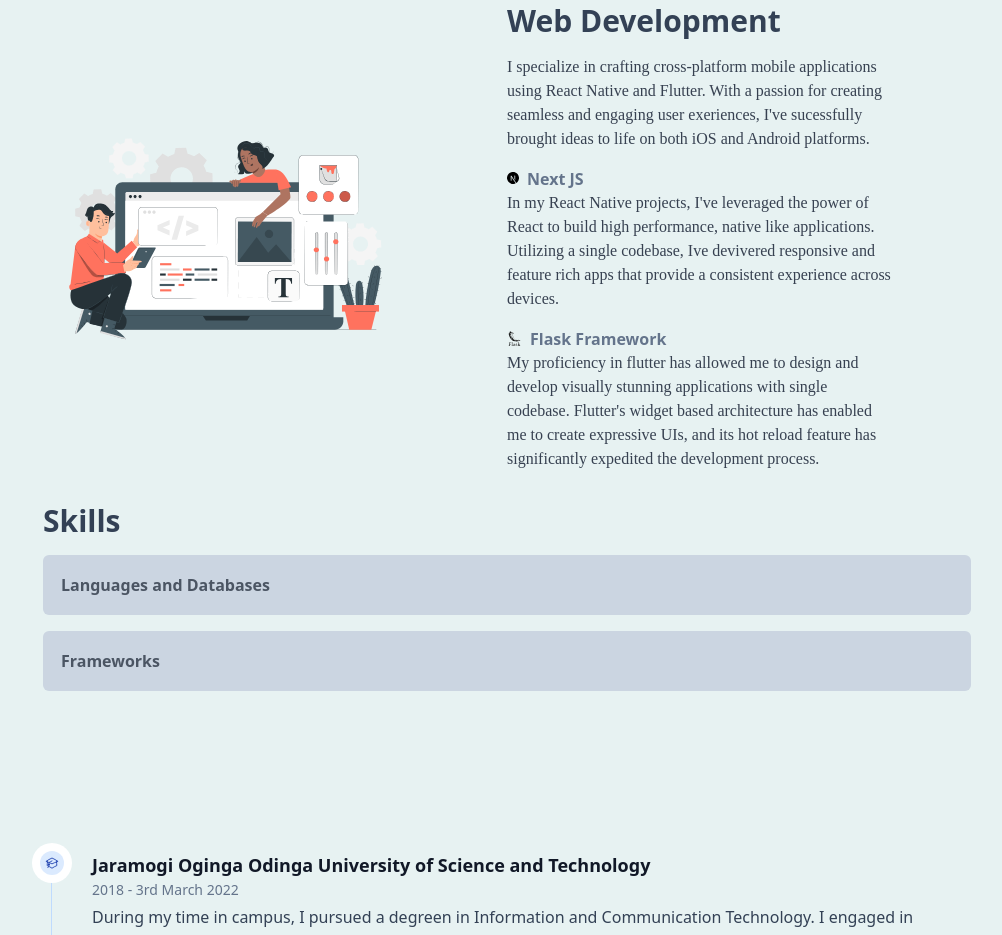
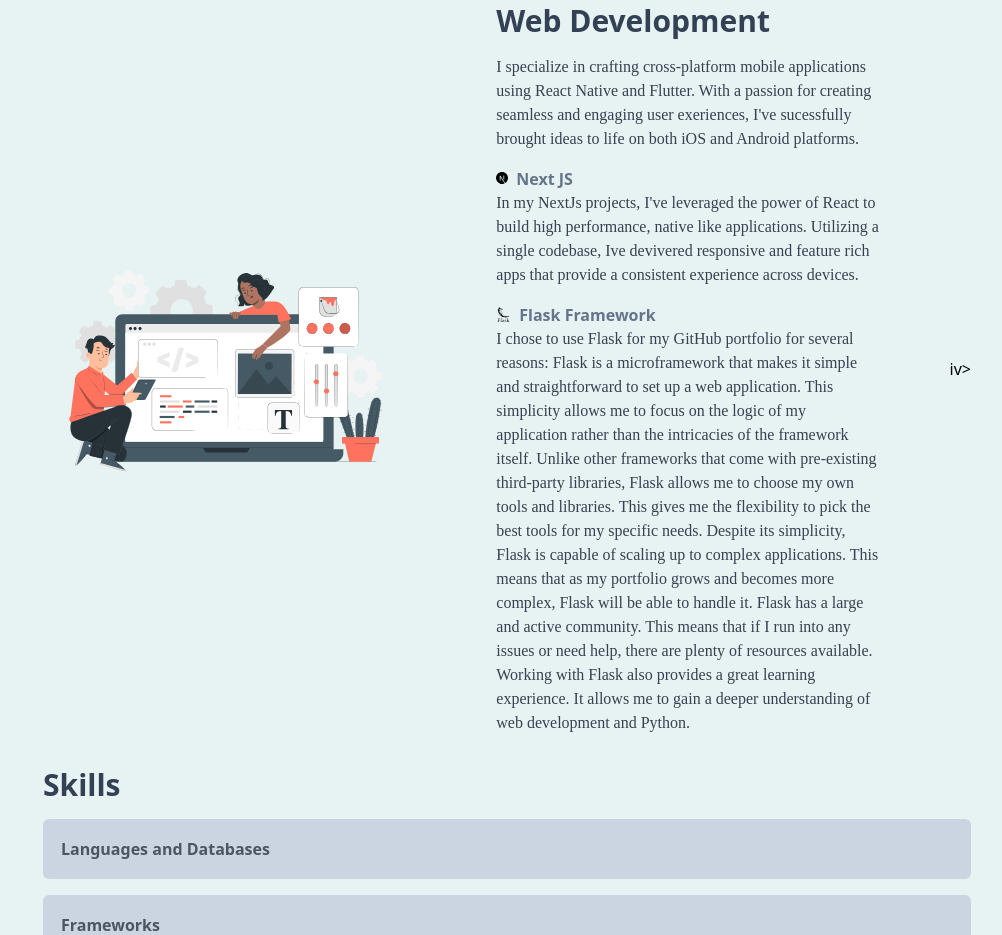
Before and after one commit to Aaron-Ochieng/aaron-ochieng.github.io, a website: page index.html in a window 1280 px wide. Shown: the part 1077-2012 px from the top of the page, without its empty margins (133-1135 px from the left). Drawn offline with Linux system fonts and the light colour scheme.

Commit message:
Update index.html

```diff
--- a/index.html
+++ b/index.html
@@ -191,7 +191,7 @@
                     </div>
                     <p
                         class="max-w-sm text-left font-times text-gray-700 dark:text-gray-100 font-[18px]">
-                        In my React Native projects, I've leveraged the power of React to build high performance, native
+                        In my NextJs projects, I've leveraged the power of React to build high performance, native
                         like applications. Utilizing a single codebase, Ive devivered responsive and feature rich apps
                         that provide a consistent experience across devices.
                     </p>
@@ -205,15 +205,20 @@
 
                     <p
                         class="max-w-sm text-left font-times text-gray-700 dark:text-gray-100 font-[18px]">
-                        My proficiency in flutter has allowed me to design and develop visually stunning applications
-                        with single codebase. Flutter's widget based architecture has enabled me to create expressive
-                        UIs, and its hot reload feature has significantly expedited the development process.
-                    </p>
+                 I chose to use Flask for my GitHub portfolio for several reasons:
+
+Flask is a microframework that makes it simple and straightforward to set up a web application. This simplicity allows me to focus on the logic of my application rather than the intricacies of the framework itself.
+
+Unlike other frameworks that come with pre-existing third-party libraries, Flask allows me to choose my own tools and libraries. This gives me the flexibility to pick the best tools for my specific needs. Despite its simplicity, Flask is capable of scaling up to complex applications. This means that as my portfolio grows and becomes more complex, Flask will be able to handle it.
+ Flask has a large and active community. This means that if I run into any issues or need help, there are plenty of resources available.
+
+Working with Flask also provides a great learning experience. It allows me to gain a deeper understanding of web development and Python.
+
+</p>
 
                 </div>
 
-
-            </div>
+iv>
         </section>
 
         <!-- Skill section -->
```
